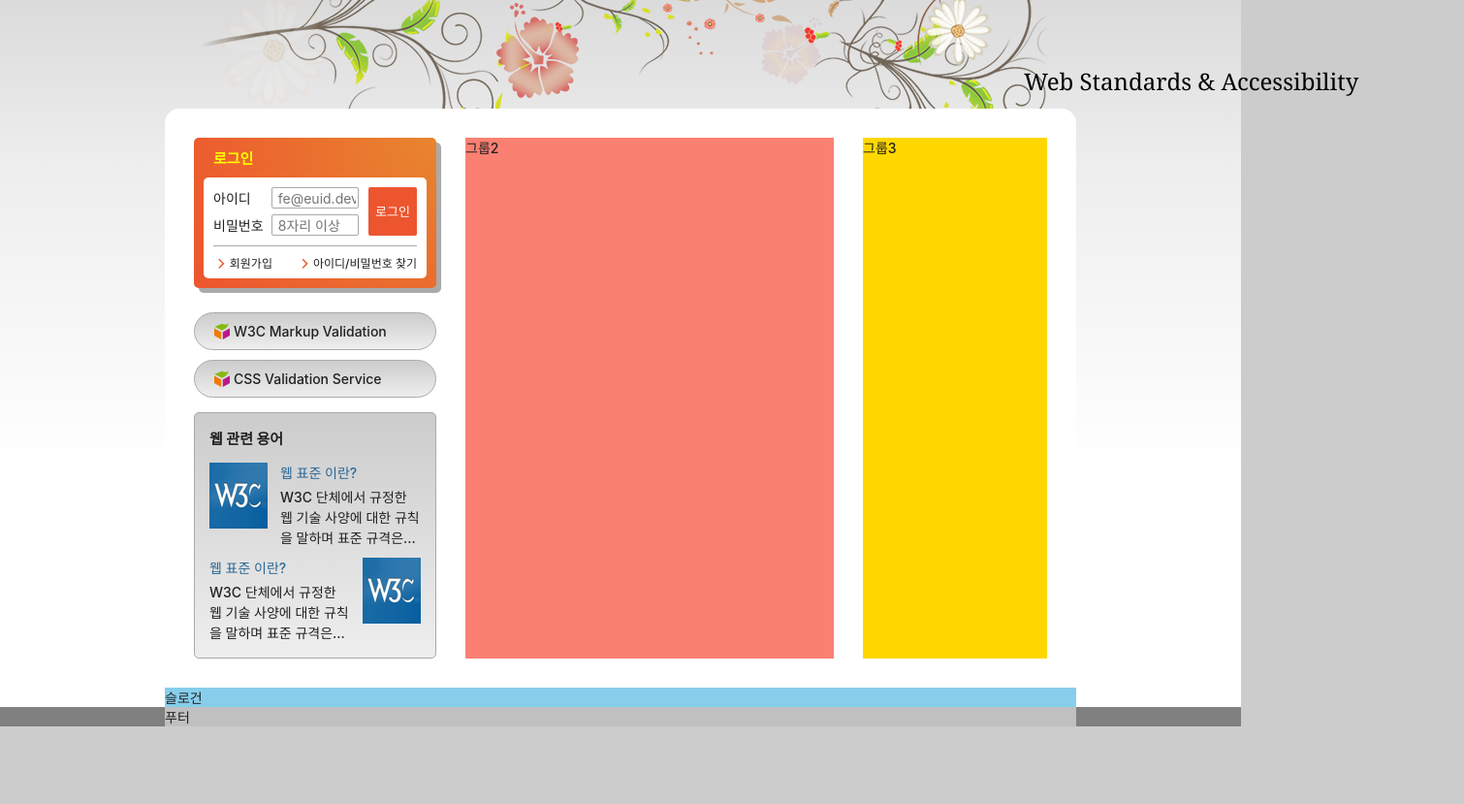
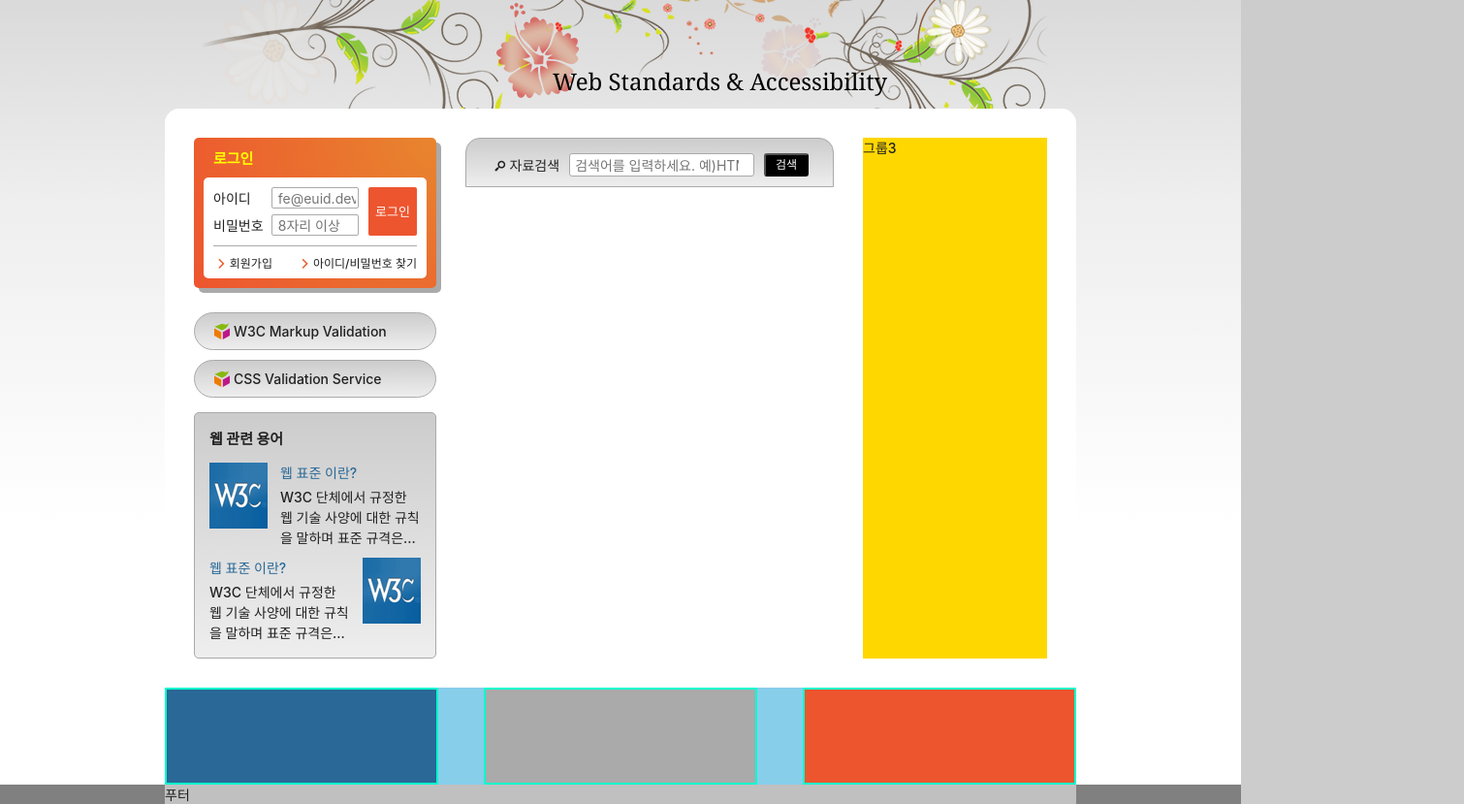
Before and after one commit to chaehaeun/Like-Lion-HTML5, a plain HTML site: page index.html in a window 1280 px wide. Shown: the part 135-964 px from the top of the page at 97% size, 1510 px wide, since content can reach past the window. Before the commit the page ends 884 px from the top, so only its background shows below. Drawn offline with Linux system fonts and the light colour scheme; a web font is replaced by a local one.

Commit message:
검색 폼 완성 - 크로스 브라우징 이슈 해결

```diff
--- a/index.html
+++ b/index.html
@@ -189,6 +189,8 @@
             >
           </div>
         </section>
+        <section>
+          <h2 class="a11y-hidden">유효성 검사 배너</h2>
           <ul class="validation-list">
             <li>
               <a
@@ -209,6 +211,7 @@
               >
             </li>
           </ul>
+        </section>
 
         <section class="term">
           <h2 class="term-title">웹 관련 용어</h2>
@@ -236,10 +239,43 @@
           </dl>
         </section>
       </div>
-      <div class="group group2">그룹2</div>
+      <div class="group group2">
+        <h2 class="a11y-hidden">검색</h2>
+        <form
+          method="POST"
+          action="https://formspree.io/seulbinim@gmail.com"
+          class="search-form"
+        >
+          <fieldset>
+            <legend>검색 폼</legend>
+            <div class="search-form-inner">
+              <div class="form-group">
+                <label for="search" class="form-group-label"
+                  ><span class="icon-search" aria-hidden="true"></span
+                  >자료검색</label
+                >
+                <input
+                  type="search"
+                  id="search"
+                  class="form-group-input"
+                  required
+                  placeholder="검색어를 입력하세요. 예)HTML5"
+                />
+              </div>
+              <button type="submit" class="search-button button-fill button">
+                검색
+              </button>
+            </div>
+          </fieldset>
+        </form>
+      </div>
       <div class="group group3">그룹3</div>
     </main>
-    <article class="slogan">슬로건</article>
+    <article class="slogan">
+      <div class="tmp1"></div>
+      <div class="tmp2"></div>
+      <div class="tmp3"></div>
+    </article>
     <footer class="footer">
       <div class="footer-inner">푸터</div>
     </footer>
--- a/styles/style.css
+++ b/styles/style.css
@@ -212,7 +212,7 @@ body {
   animation-duration: 1s;
   animation-fill-mode: forwards;
   animation-timing-function: ease-in-out;
-  position: relative;
+  position: absolute;
   z-index: 1;
 }
 
@@ -440,9 +440,64 @@ body {
 
 /* 그룹2 */
 .group2 {
-  background-color: salmon;
   width: 380px;
 }
+
+.search-form {
+}
+
+.search-form-inner {
+  background: #ccc linear-gradient(to bottom, #ccc, #eee);
+  padding: 15px 25px 10px;
+  border: 1px solid #aaa;
+  border-radius: 15px 15px 0 0;
+  display: flex;
+  flex-flow: row nowrap;
+}
+
+.form-group {
+  flex-grow: 1;
+  display: flex;
+  align-items: center;
+  padding-right: 10px;
+}
+
+.form-group-label {
+  /* white-space: nowrap; */
+  flex-shrink: 0;
+  margin-right: 10px;
+}
+
+.form-group-input {
+  flex-grow: 1;
+  min-width: 0;
+  /* 파폭 input 이슈 해결 방법 */
+  width: 100%;
+  height: 24px;
+  padding: 1px 1px 1px 5px;
+  border-radius: 3px;
+  border: 1px solid #aaa;
+}
+
+.form-group-input:focus {
+  outline: 1px solid #222;
+}
+
+.search-button {
+  /* white-space: nowrap; */
+  flex-shrink: 0;
+  background-color: #000;
+  color: #fff;
+  height: 24px;
+  border-radius: 3px;
+  padding: 0 10px;
+  font-size: 1.2rem;
+}
+
+/* 그룹3 */
+/* 그룹3 */
+/* 그룹3 */
+/* 그룹3 */
 
 .group3 {
   background-color: gold;
@@ -457,6 +512,7 @@ body {
 .slogan {
   background: skyblue;
   /* height: 10vh; */
+  font-size: 0;
 }
 
 /* 푸터 */
@@ -467,3 +523,23 @@ body {
   background-color: silver;
   /* height: 15vh; */
 }
+
+.slogan div {
+  height: 100px;
+  width: 30%;
+  display: inline-block;
+  border: 2px solid #00ffcc;
+}
+
+.tmp1 {
+  background-color: #296897;
+}
+
+.tmp2 {
+  background-color: #aaa;
+  margin: 0 5%;
+}
+
+.tmp3 {
+  background-color: #ed552f;
+}
```
Also changed, not shown: index-complete.html (+3 -1 lines). Lines whose indentation alone changed are shown as unchanged.
